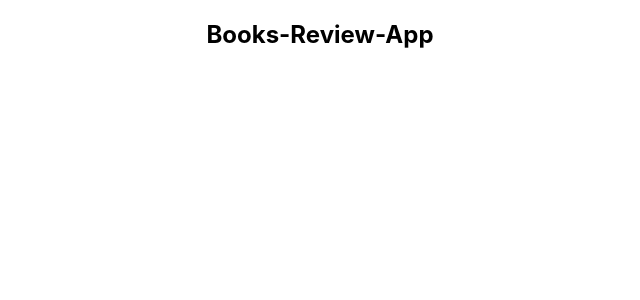
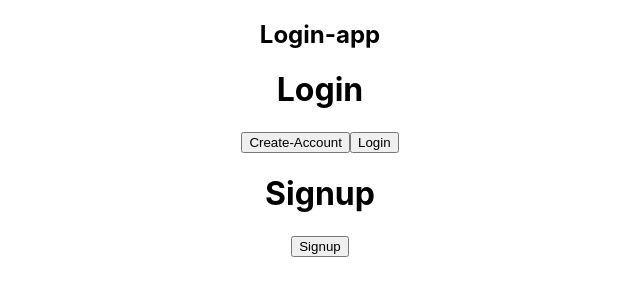
Before and after one commit to Book-Bros/phase-4-books-client, a React (Create React App) app: page / in a window 1280 px wide. Shown: the top 300 px of the page, without its empty margins (320-960 px from the left). Built offline with nearby package versions, Linux system fonts and the light colour scheme.

Commit message:
switch between log/signup

```diff
--- a/src/app/App.js
+++ b/src/app/App.js
@@ -1,11 +1,26 @@
+import React, {useState} from 'react';
+import Login from '../components/Authenticate/Login';
+import Signup from '../components/Authenticate/Signup';
+import Home from '../components/Home/Home';
 import './App.css';
 
 function App() {
-  return (
-    <div className="App">
-      <h2>Books-Review-App</h2>
+  const [loggedIn, setLoggedIn] = useState(false);
+  if (loggedIn==true) {
+    return (
+      <div className="App">
+        <Home />
+      </div>
+    );
+  }else{
+    return(
+      <div className="App">
+      <h2>Login-app</h2>
+      <Login />
+      <Signup />
     </div>
-  );
+    )
+  }
 }
 
 export default App;
--- /dev/null
+++ b/src/components/Authenticate/Login.js
@@ -0,0 +1,20 @@
+import React from "react";
+
+export default function Login(){
+
+const OpenSignup = () => {
+    console.log("going to signup")
+}
+
+const GoHome = () => {
+    console.log("going to home")
+}
+
+    return(
+        <div>
+            <h1>Login</h1>
+            <button onClick={OpenSignup}>Create-Account</button>
+            <button onClick={GoHome}>Login</button>
+        </div>
+    )
+}
--- /dev/null
+++ b/src/components/Authenticate/Signup.js
@@ -0,0 +1,15 @@
+import React from "react";
+
+export default function Signup(){
+
+    function OpenLogin() {
+        console.log("going to Login")
+    }
+
+    return(
+        <div>
+            <h1>Signup</h1>
+            <button onClick={OpenLogin}>Signup</button>
+        </div>
+    )
+}
--- /dev/null
+++ b/src/components/Home/Home.js
@@ -0,0 +1,16 @@
+import React from "react";
+
+
+export default function Home() {
+
+const Logout = () => {
+        console.log("Logged out")
+}
+
+    return (
+        <div>
+            <h1>Home</h1>
+            <button onClick={Logout}>logout</button>
+        </div>
+    )
+}
```
Also changed, not shown: src/components/login/Login.js (deleted), src/components/signup/Signup.js (deleted).
